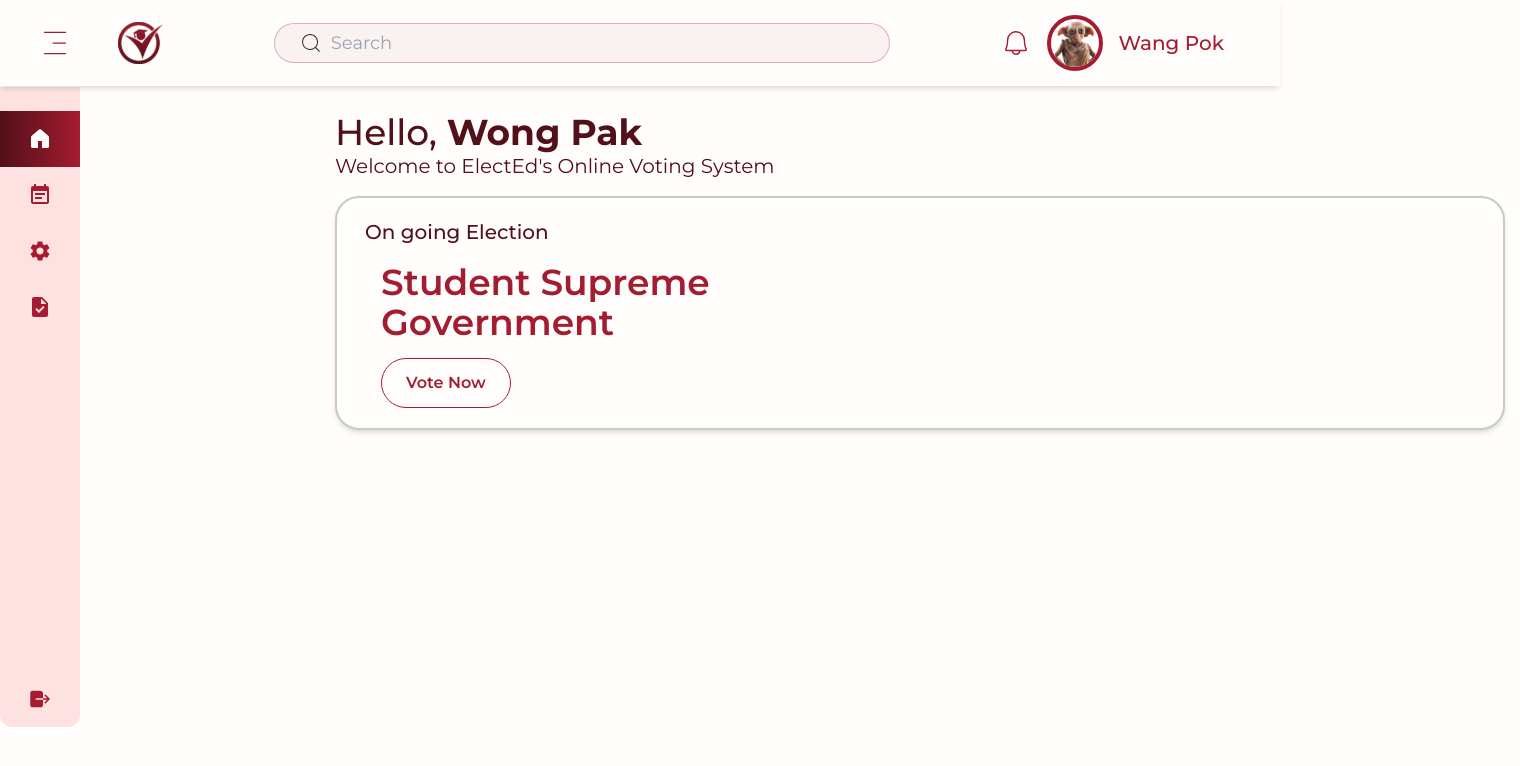
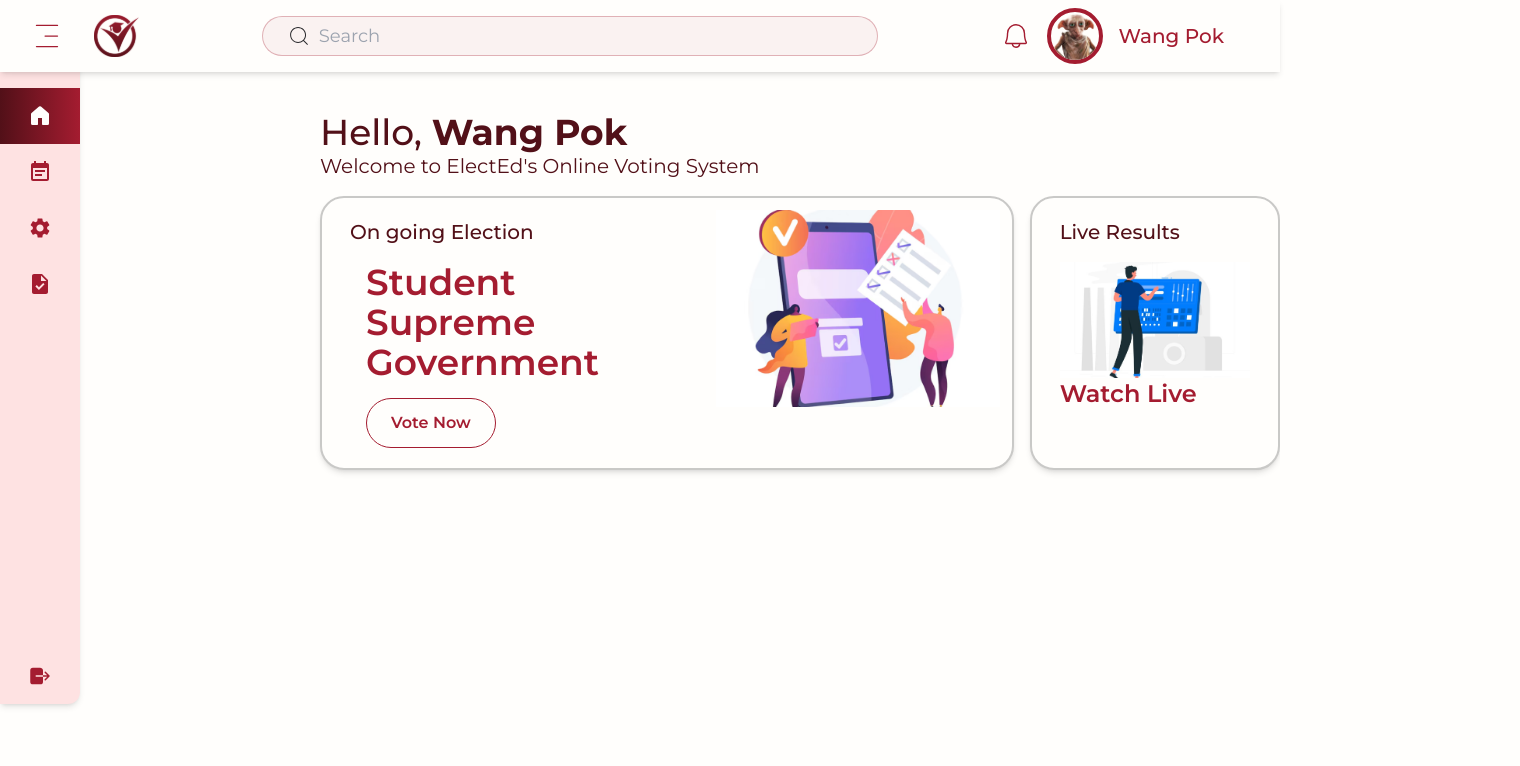
Before and after one commit to dzanloi/imo_mama_2, a Next.js app: page /dashboard in a window 1280 px wide. Shown: the top 766 px of the page, 1520 px wide, since content can reach past the window. Built offline with nearby package versions, Linux system fonts and the light colour scheme.

Commit message:
ongoing dashboard page

```diff
--- a/app/dashboard/page.jsx
+++ b/app/dashboard/page.jsx
@@ -8,6 +8,7 @@ import { GoHomeFill } from "react-icons/go";
 import { MdEventNote, MdSettings, MdTask } from "react-icons/md";
 import { IoLogOut } from "react-icons/io5";
 import Footer from '@/components/Footer';
+import Image from 'next/image';
 
 const links = [
   {
@@ -36,16 +37,18 @@ const page = () => {
 
   return (
     // TRUE TO ALL PAGES SA DASHBOARD
-    <section className='container absolute left-80 top-28'>
+    <section className='absolute left-80 top-28'>
       {/* GREETINGS */}
       <div className='mb-4 text-dmaroon'>
-        <h1 className='text-4xl font-medium'>Hello, <span className='font-bold'>Wong Pak</span></h1>
+        <h1 className='text-4xl font-medium'>Hello, <span className='font-bold'>Wang Pok</span></h1>
         <p className='text-xl'>Welcome to <span>ElectEd's Online Voting System</span></p>
       </div>
 
-      {/* Card1 */}
-      <div className='flex w-full h-full border-2 shadow-md rounded-3xl border-itom/25 text-maroon'>
-
+      {/* Card1 and 2*/}
+      <div className='flex gap-y-4 gap-x-4'>
+          {/* CARD1 */}
+        <div className='flex flex-col'>
+          <div className='flex h-full border-2 shadow-md rounded-3xl border-itom/25 text-maroon'>
             <div className='flex flex-col py-5 px-7'>
               <h3 className='mb-4 text-xl font-medium text-dmaroon'>On going Election</h3>
               <div className='w-full pl-4'>
@@ -57,7 +60,26 @@ const page = () => {
                 </button>
               </div>
             </div>
+            {/* IMAGE CONTAINER */}
+            <div className='p-3'>
+              <Image src="/ongoingelections.png"
+                width={300}
+                height={100}
+              />
+            </div>
+          </div>
+        </div>
 
+
+          {/* CARD 2 */}
+          <div className='py-5 border-2 shadow-md px-7 rounded-3xl border-itom/25 text-maroon'>
+            <h3 className='mb-4 text-xl font-medium text-dmaroon'>Live Results</h3>
+            <Image src="/liveresults.png"
+              width={200}
+              height={100}
+            />
+            <h1 className='w-full ml-auto text-2xl font-semibold'>Watch Live</h1>
+          </div>
 
       </div>
 
--- a/components/dashboard-components/DashboardNav.jsx
+++ b/components/dashboard-components/DashboardNav.jsx
@@ -17,10 +17,10 @@ const DashboardNav = () => {
 
   return (
     <>
-      <nav className='fixed top-0 left-0 z-50 flex items-center justify-between w-full px-6 py-3 bg-transparent shadow-md bg-white2 text-maroon'>
+      <nav className='fixed top-0 left-0 z-50 flex items-center justify-between w-full px-6 py-2 bg-transparent shadow-md bg-white2 text-maroon'>
         {/* LEFT */}
-        <div className='flex items-center gap-8'>
-          <button onClick={toggleSidebar} className="p-4">
+        <div className='flex items-center gap-6'>
+          <button onClick={toggleSidebar} className="p-2">
             <CiMenuFries className="text-3xl font-bold" />
           </button>
 
--- a/components/dashboard-components/Sidebar.jsx
+++ b/components/dashboard-components/Sidebar.jsx
@@ -50,10 +50,11 @@ const Sidebar = ({ isExpanded, toggleSidebar }) => {
         <aside
             className={`
                 ${isExpanded ? 'w-52' : 'w-20'}
-                fixed top-[87px]
+                fixed top-16
                 left-0 h-[80%]
                 bg-red-100 duration-300
-                rounded-b-xl`
+                rounded-br-xl
+                shadow-md`
             }
         >
             <div className='flex-col h-full justify-evenly'>
@@ -67,7 +68,7 @@ const Sidebar = ({ isExpanded, toggleSidebar }) => {
                                     pathname === item.href && 'bg-gradient-to-r from-dmaroon to-maroon text-white2'
                                 }
                                 ${
-                                    item.bottom ? 'absolute bottom-0 w-full text-center' : ''
+                                    item.bottom ? 'absolute bottom-0 w-full text-center hover:rounded-br-xl' : ''
                                 }
                                 text-maroon flex items-center hover:bg-gradient-to-r from-dmaroon to-maroon hover:text-white2
                                 gap-x-4 p-2
```
Also changed, not shown: public/liveresults.png (added), public/ongoingelections.png (added). Lines whose indentation alone changed are shown as unchanged.
